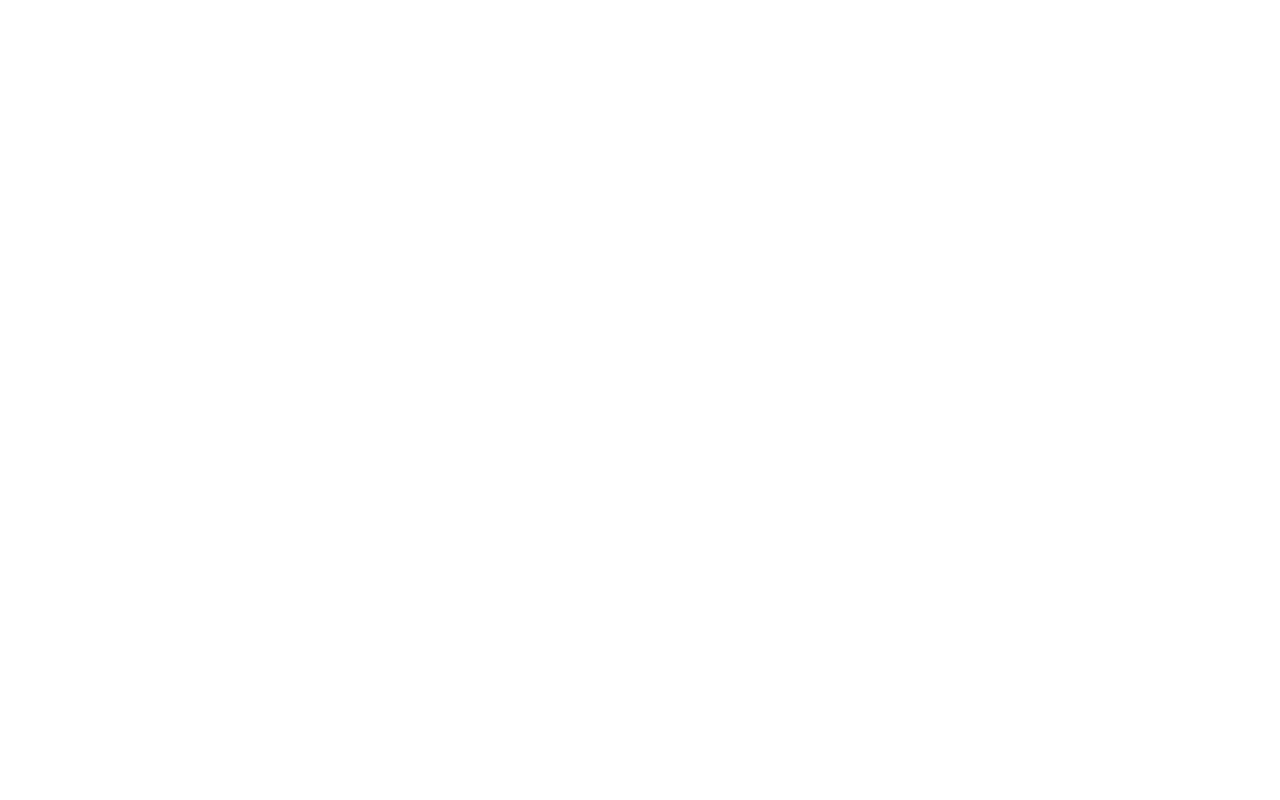
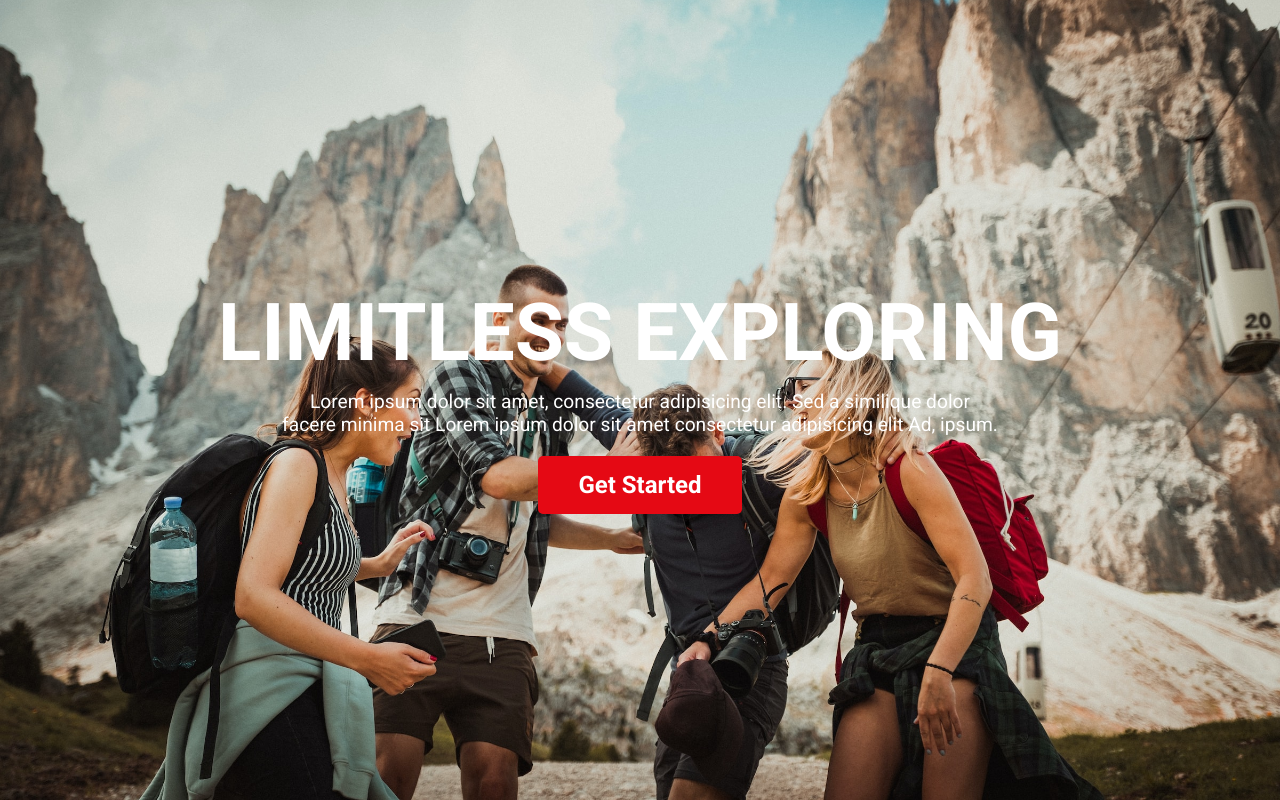
Before and after one commit to Shero-Programmer/Travel-Mania, a plain HTML site: page index.html in a window 1280 px wide. Drawn offline with Linux system fonts and the light colour scheme.

Commit message:
Banner section added

```diff
--- a/css/styles.css
+++ b/css/styles.css
@@ -0,0 +1,68 @@
+/* Common shared styles */
+
+*{
+    margin: 0;
+    padding: 0;
+    box-sizing: border-box;
+}
+
+body{
+    font-family: 'Roboto', sans-serif;
+}
+
+ul li{
+    list-style: none;
+}
+
+a{
+    text-decoration: none;
+    display: inline-block;
+}
+
+.btn{
+    background-color: #e50914;
+    color: #ffffff;
+    padding: 15px 40px;
+    border-radius: 5px;
+    font-size: 1.5rem;
+    font-weight: bold;
+    margin-top: 20px;
+}
+
+
+
+/* Navbar related styles */
+
+
+
+
+/* Banner section styles */
+
+.banner-container{
+    min-height: 100vh;
+    background-color: rgb(34, 34, 27);
+    display: flex;
+    justify-content: center;
+    align-items: center;
+    background: url('../images/pictures/banner-bg.jpg');
+    background-blend-mode: overlay;
+    background-position: bottom;
+    background-size: cover;
+}
+
+.banner{
+    text-align: center;
+    color: #ffffff;
+}
+
+.banner-title{
+    font-size: 5rem;
+    padding: 0 3rem;
+    text-transform: uppercase;
+}
+
+.banner-description{
+    font-size: 1.2rem;
+    margin-top: 10px;
+
+}
--- a/index.html
+++ b/index.html
@@ -4,8 +4,62 @@
     <meta charset="UTF-8">
     <meta name="viewport" content="width=device-width, initial-scale=1.0">
     <title>Travel Mania</title>
+
+    <!-- This is Google font -->
+
+    <link rel="preconnect" href="https://fonts.googleapis.com">
+    <link rel="preconnect" href="https://fonts.gstatic.com" crossorigin>
+    <link href="https://fonts.googleapis.com/css2?family=Roboto:wght@100;300;400;500;700;900&display=swap" rel="stylesheet">
+
+    <!-- This is Favicon -->
+
+    <link rel="shortcut icon" href="./images/icons/favicon.png" type="image/x-icon">
+
+    <!-- This is Font Awesome Icons -->
+    <script src="https://kit.fontawesome.com/938b03ba92.js" crossorigin="anonymous"></script>
+
+    <!-- This is css styles -->
+    <link rel="stylesheet" href="./css/styles.css">
+
 </head>
 <body>
+    <!-- *Header section -->
+    <header>
+    <!-- Navbar -->
+        <nav>
+
+        </nav>
+
+    <!-- Navbar ends here -->
+
+        <!-- Hero Section -->
+        <div class="banner-container">
+         <div class="banner">
+            <h1 class="banner-title">Limitless Exploring</h1>
+            <p class="banner-description">Lorem ipsum dolor sit amet, consectetur adipisicing elit. Sed a similique dolor <br> facere minima sit Lorem ipsum dolor sit amet consectetur adipisicing elit Ad, ipsum.</p>
+            <a href="#featured" class="btn">Get Started</a>
+         </div>
+        </div>
+
+    </header>
+    <!-- *Header section ends here -->
+
+
+     <!-- *Main section -->
+    <main>
+
+    </main>
+
+    <!-- *Main section ends here -->
+
+
+
+
+    <!-- *Footer section -->
+    <footer>
+
+    </footer>
+     <!-- *Footer section ends here -->
 
 </body>
 </html>
```
Also changed, not shown: images/icons/favicon.png (added), images/pictures/banner-bg.jpg (added).
